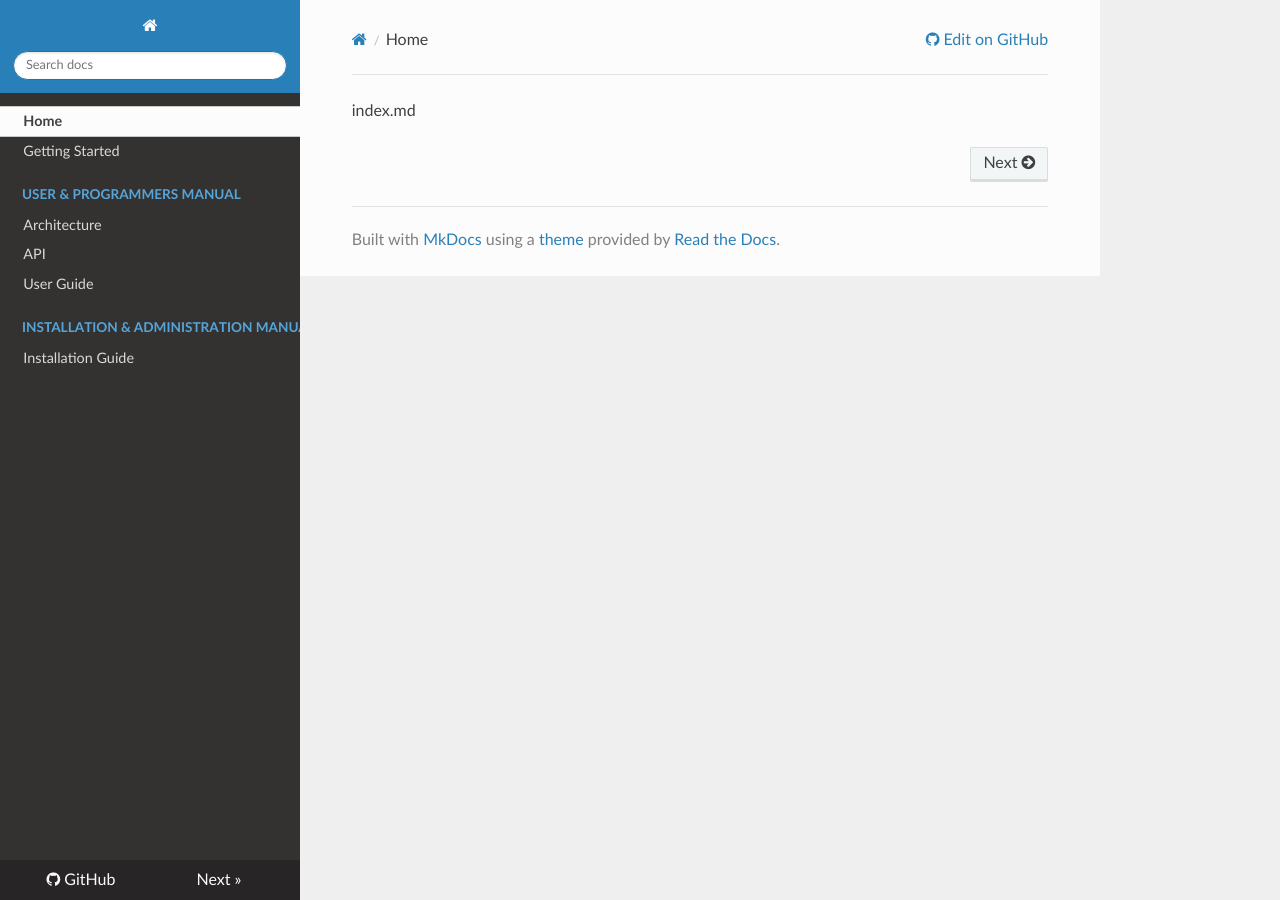
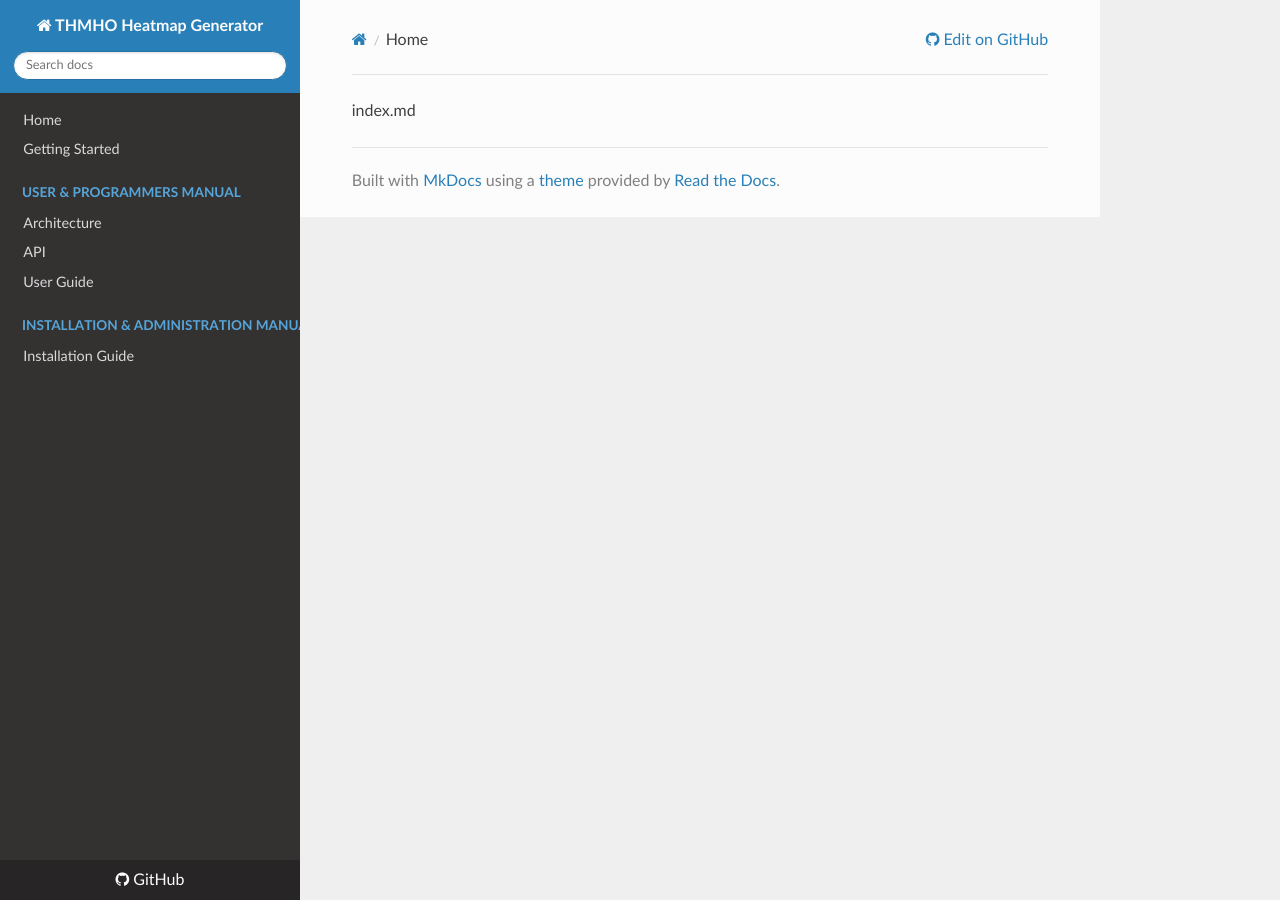
Before and after one commit to ramp-eu/THMHO_heatmap_generator, an MkDocs documentation site: the page built from docs/index.md, in a window 1280 px wide. Built offline with MkDocs 1.6.1, drawn with Linux system fonts in a browser that asks for light colours; nearby versions of some CDN libraries; old or Windows-style settings are respelled for this version of MkDocs.

Commit message:
update readthedocs (#13)

```diff
--- a/mkdocs.yml
+++ b/mkdocs.yml
@@ -1,7 +1,7 @@
-site_name: <site-name>
-site_url: https://<site-url>
-repo_url: https://github.com/<repo_url>
-site_description: RAMP Documentation
+site_name: THMHO Heatmap Generator
+site_url: https://github.com/ramp-eu/THMHO_heatmap_generator
+repo_url: https://github.com/ramp-eu/THMHO_heatmap_generator
+site_description: THMHO Heatmap Generator Documentation
 docs_dir: docs
 site_dir: html
 edit_uri: edit/master/doc/
@@ -9,7 +9,7 @@ markdown_extensions: [toc,fenced_code]
 use_directory_urls: false
 theme: readthedocs
 pages:
-  - Home: 'index.md'
+  - Home: 'README.md'
   - 'Getting Started' : 'getting-started.md'
   - 'User & Programmers Manual':
     - 'Architecture' : 'architecture.md'
```
